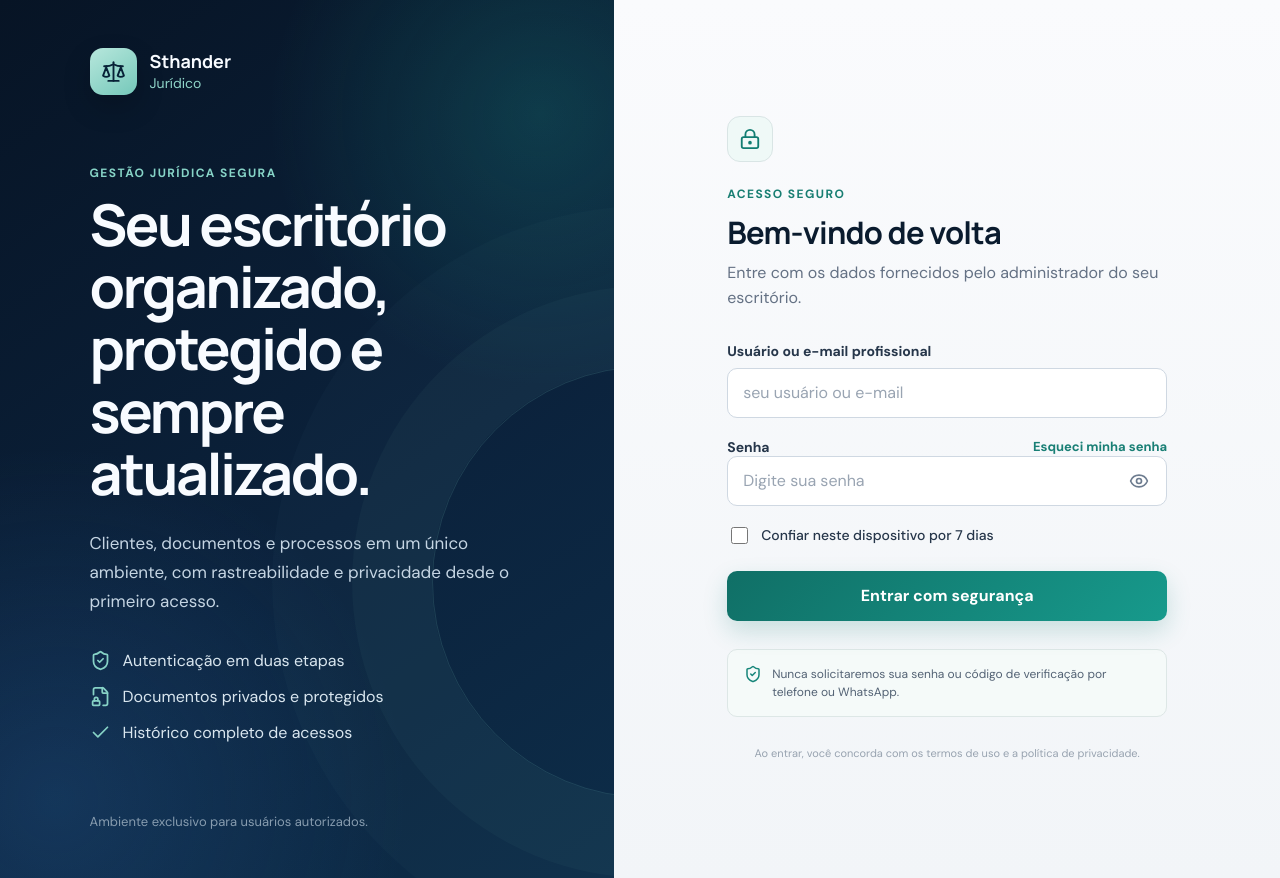
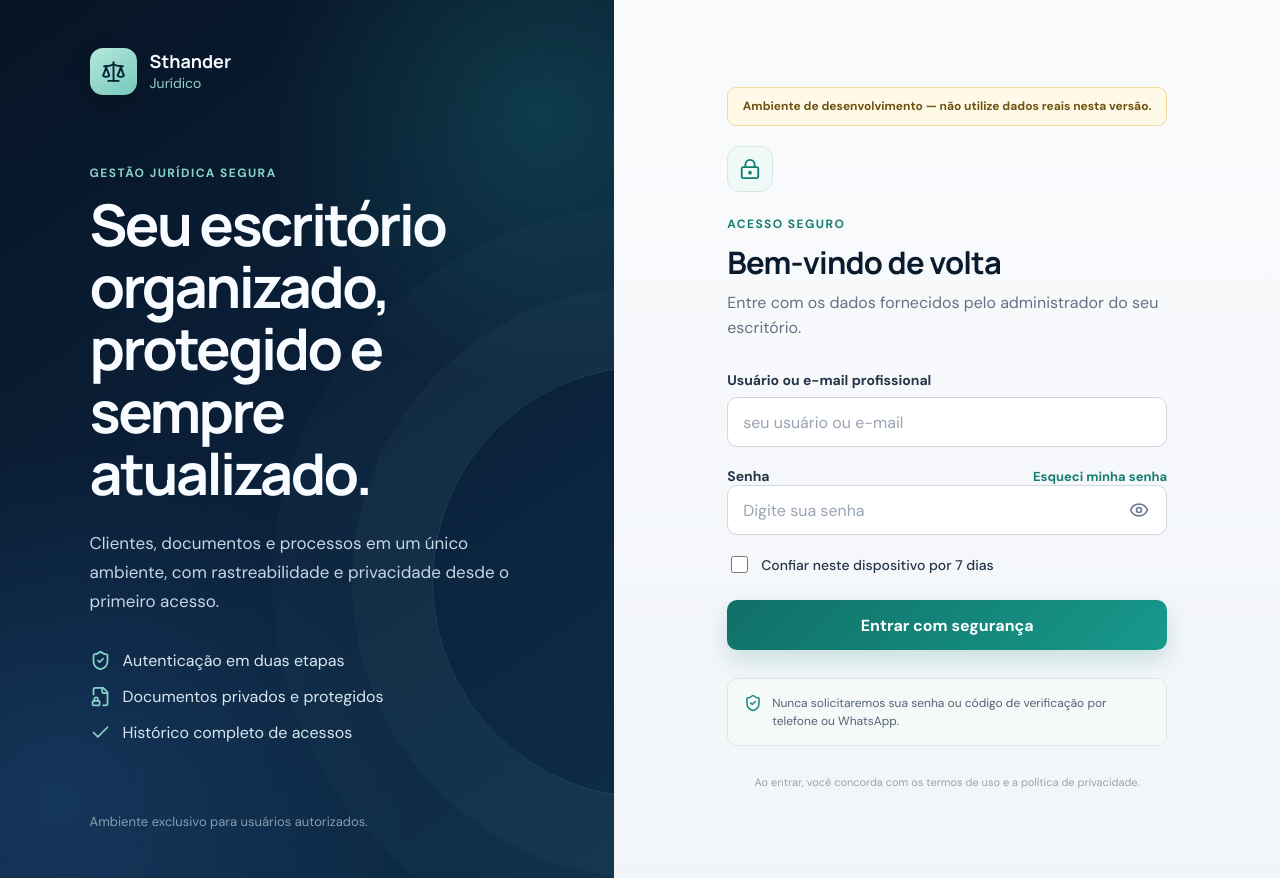
Before and after one commit to sthander-dev/sthander-juridico, a React (Vite) app: page / in a window 1280 px wide. Built offline with nearby package versions, Linux system fonts and the light colour scheme.

Commit message:
Preparar primeira publicacao de desenvolvimento

```diff
--- a/index.html
+++ b/index.html
@@ -5,6 +5,7 @@
     <meta name="viewport" content="width=device-width, initial-scale=1.0" />
     <meta name="theme-color" content="#08172b" />
     <meta name="description" content="Acesso seguro ao Sthander Jurídico" />
+    <link rel="icon" type="image/svg+xml" href="/favicon.svg" />
     <title>Sthander Jurídico — Acesso seguro</title>
   </head>
   <body>
--- a/src/App.tsx
+++ b/src/App.tsx
@@ -94,6 +94,9 @@ export function App() {
 
       <section className="auth-panel">
         <div className="auth-card">
+          <div className="development-banner" role="status">
+            Ambiente de desenvolvimento — não utilize dados reais nesta versão.
+          </div>
           {step === "credentials" && (
             <>
               <div className="mobile-brand">
--- a/src/styles.css
+++ b/src/styles.css
@@ -91,6 +91,18 @@ button { cursor: pointer; }
   background: linear-gradient(180deg, #fafbfd 0%, #f2f5f8 100%);
 }
 .auth-card { width: min(100%, 440px); }
+.development-banner {
+  margin-bottom: 20px;
+  padding: 10px 13px;
+  border: 1px solid #efd99b;
+  border-radius: 9px;
+  color: #6e5411;
+  background: #fff9e8;
+  font-size: 12px;
+  font-weight: 700;
+  line-height: 1.4;
+  text-align: center;
+}
 .mobile-brand { display: none; margin-bottom: 48px; }
 .mobile-brand .brand-mark { width: 40px; height: 40px; }
 .mobile-brand strong { font-family: "Manrope"; }
```
Also changed, not shown: .openai/hosting.json (added), public/favicon.svg (added).
